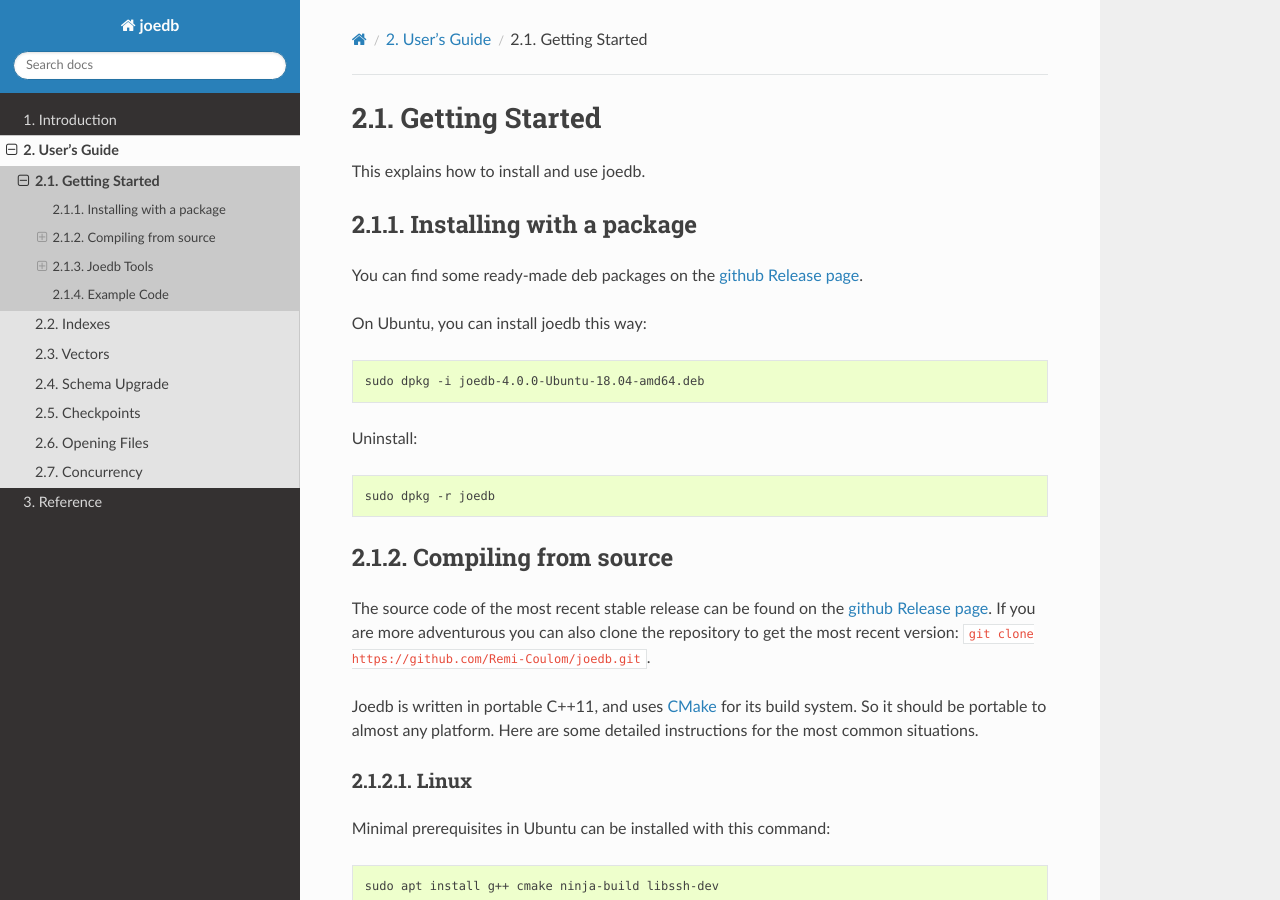
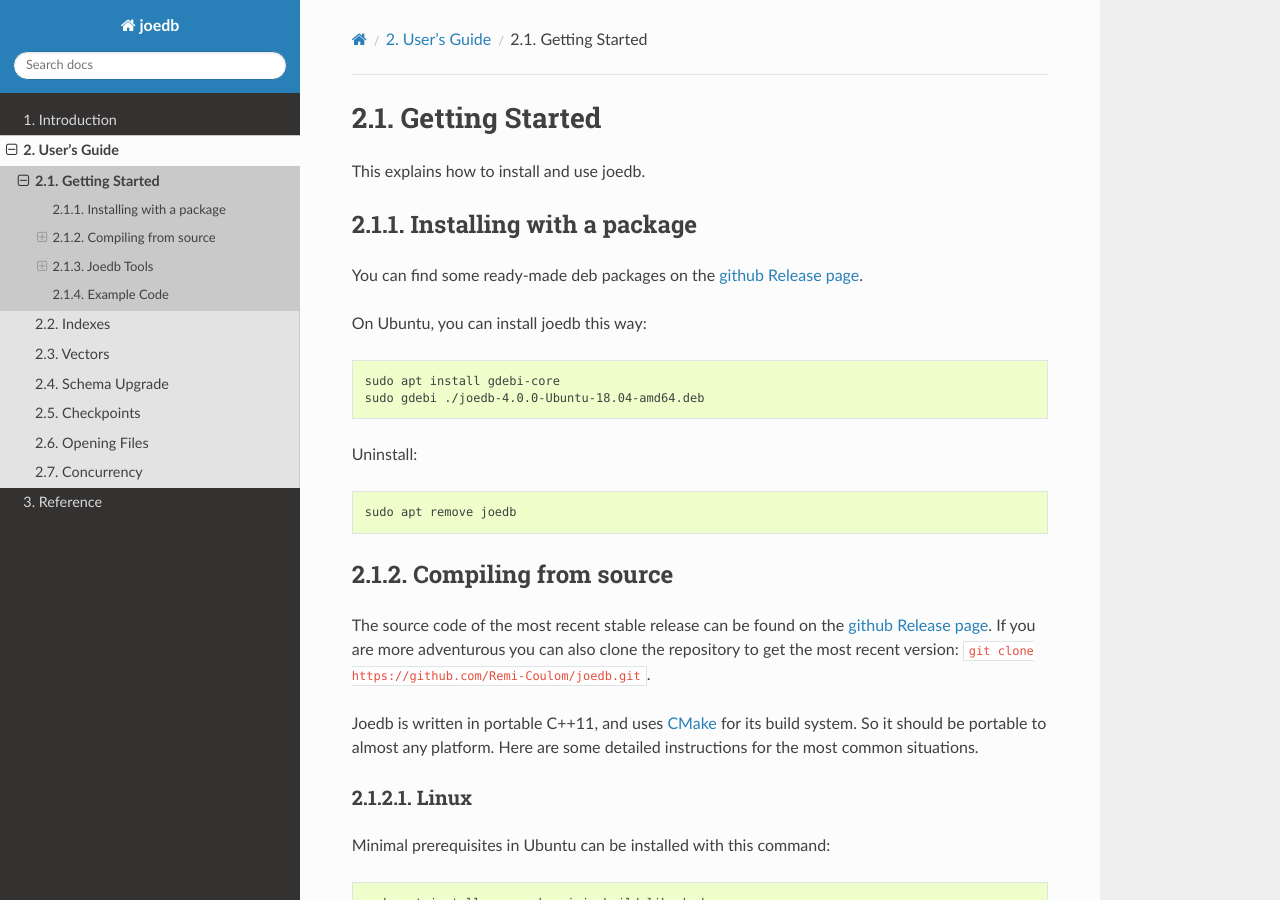
Before and after one commit to Remi-Coulom/joedb, a Sphinx documentation site: the page built from doc/source/getting_started.rst, in a window 1280 px wide and 900 px high. Built offline with Sphinx 7.4.7 and the Read the Docs theme 2.0.0, drawn with Linux system fonts in a browser that asks for light colours; formulas are drawn with MathJax 3.

Commit message:
Better management of dependencies for deb file

```diff
--- a/doc/source/getting_started.rst
+++ b/doc/source/getting_started.rst
@@ -12,13 +12,14 @@
 
 .. code-block:: bash
 
-    sudo dpkg -i joedb-4.0.0-Ubuntu-18.04-amd64.deb
+    sudo apt install gdebi-core
+    sudo gdebi ./joedb-4.0.0-Ubuntu-18.04-amd64.deb
 
 Uninstall:
 
 .. code-block:: bash
 
-    sudo dpkg -r joedb
+    sudo apt remove joedb
 
 Compiling from source
 ---------------------
```
Also changed, not shown: 1 other file.
